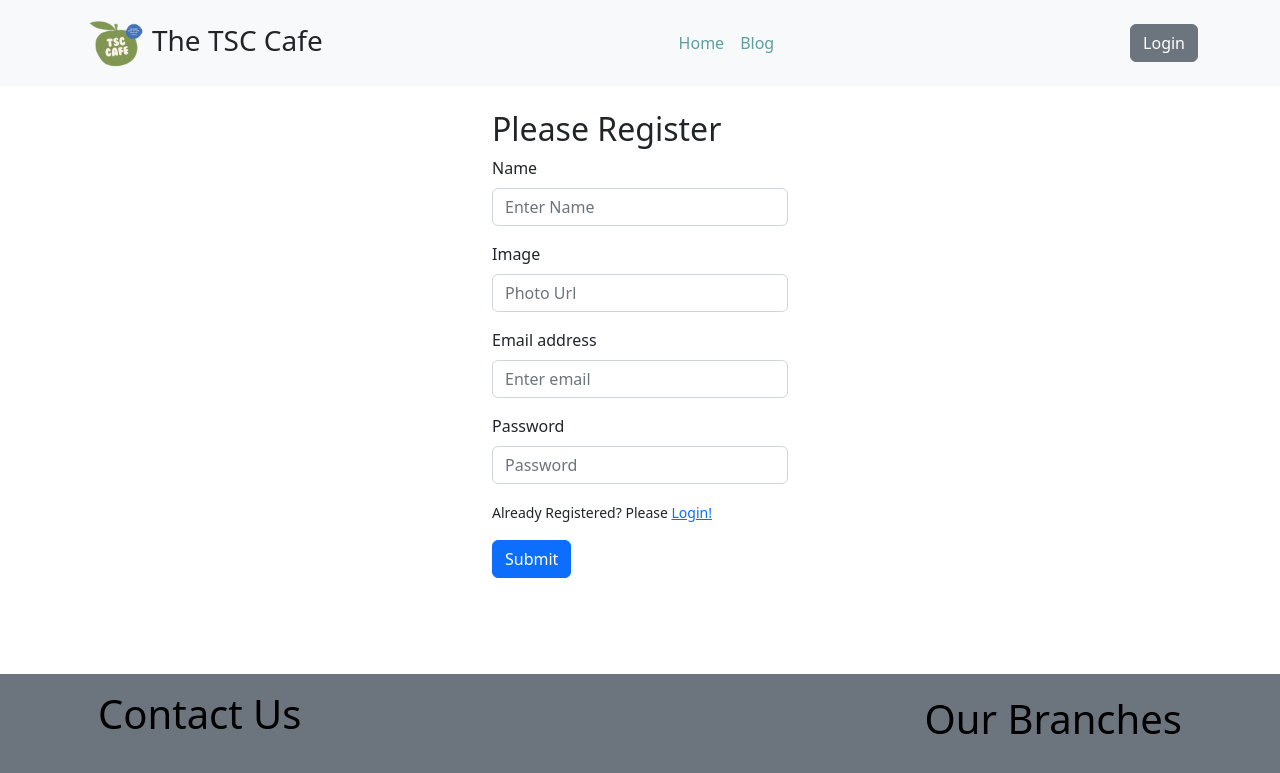
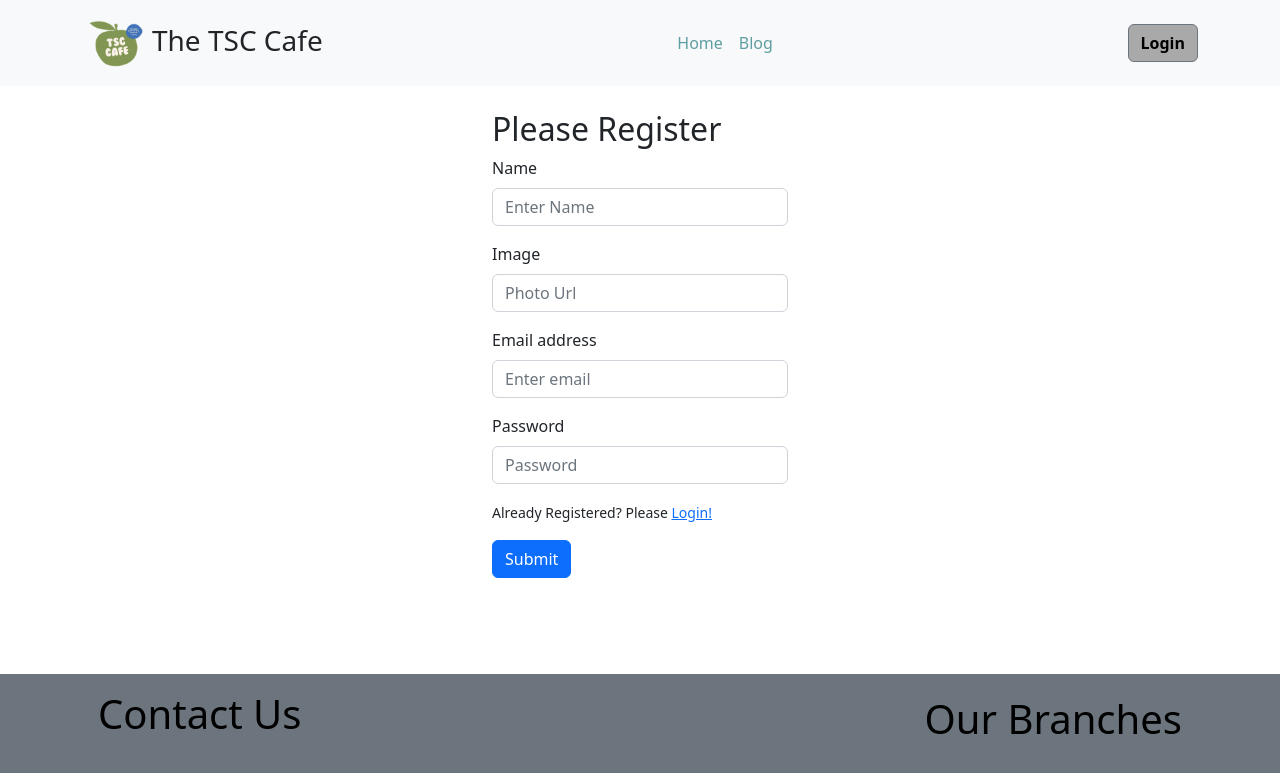
Before and after one commit to shawon012/tsc-cafe-client, a React (Vite) app: page /register in a window 1280 px wide. Shown: the top 773 px of the page. Built offline with nearby package versions, Linux system fonts and the light colour scheme; no server answers.

Commit message:
header section done

```diff
--- a/src/pages/Login/Register.jsx
+++ b/src/pages/Login/Register.jsx
@@ -31,14 +31,14 @@ const Register = () => {
           }
 
         console.log(displayName, photoURL, email, password)
-        createUser(email, password)
-            .then(result => {
-                const createdUser = result.user;
-                console.log(createdUser);
-            })
-            .catch(error => {
-                console.log(error);
-            })
+        createUser(email, password, photoURL, displayName)
+            // .then(result => {
+            //     const createdUser = result.user;
+            //     console.log(createdUser);
+            // })
+            // .catch(error => {
+            //     console.log(error);
+            // })
 
 
     }
--- a/src/pages/Shared/Header/Header.css
+++ b/src/pages/Shared/Header/Header.css
@@ -6,3 +6,14 @@
    text-decoration: none;
    color: cadetblue;
 }
+.textaa{
+   text-decoration: none;
+   color: black;
+   font-weight: 700;
+}
+.texta{
+  text-decoration: none;
+  background-color: darkgray;
+  color: black;
+
+}
--- a/src/pages/Shared/Header/Header.jsx
+++ b/src/pages/Shared/Header/Header.jsx
@@ -1,11 +1,17 @@
 import React, { useContext } from 'react';
-import { Button, Container, Nav, Navbar } from 'react-bootstrap';
+import { Button, Container, Nav, Navbar, OverlayTrigger, Tooltip } from 'react-bootstrap';
 import { Link, NavLink, useLocation } from 'react-router-dom';
 import { AuthContext } from '../../../provider/AuthProvider';
 import './Header.css'
 
 const Header = () => {
     const { user, logOut } = useContext(AuthContext);
+
+    const renderTooltip = (props) => (
+        <Tooltip id="user-name-tooltip" {...props}>
+            {user.displayName}
+        </Tooltip>
+    );
 
     const handleLogOut = () => {
         logOut()
@@ -24,7 +30,7 @@ const Header = () => {
                 </Nav>
                 <Nav>
                     <Nav.Link>
-                        <NavLink className= {location.pathname === '/' ? 'active-link' : 'text'} to="/" activeClassName="active-link">
+                        <NavLink className={location.pathname === '/' ? 'active-link' : 'text'} to="/" activeClassName="active-link">
                             Home
                         </NavLink>
                     </Nav.Link>
@@ -35,13 +41,32 @@ const Header = () => {
                     </Nav.Link>
                 </Nav>
                 <Nav>
-                    {user ?
+                    {user ? (
+                        <div className='d-flex'>
+                            <div className='me-3'>
+                                <OverlayTrigger
+                                    placement="bottom"
+                                    delay={{ show: 250, hide: 400 }}
+                                    overlay={renderTooltip}
+                                >
+                                    <img
+                                        src={user.photoURL} // replace with actual user's profile picture
+                                        alt="Profile Picture"
+                                        className="rounded-circle mr-2"
+                                        width="40"
+                                        height="40"
+                                    />
 
-                        <Button onClick={handleLogOut} variant="secondary">{user.email}</Button> :
-                        <Link to="/login">
-                            <Button variant="secondary">Login</Button>
-                        </Link>
-                    }
+                                </OverlayTrigger>
+                            </div>
+                            <div>
+                                <Button onClick={handleLogOut} variant="secondary" className='texta'> <Link className='textaa' >Logout</Link> </Button>
+                            </div>
+                        </div>
+
+                    ) : (
+                        <Button className='texta' variant="secondary"> <Link className='textaa' to="/login">Login</Link> </Button>
+                    )}
                 </Nav>
             </Container>
         </Navbar>
--- a/src/provider/AuthProvider.jsx
+++ b/src/provider/AuthProvider.jsx
@@ -1,6 +1,6 @@
 import React, { createContext, useEffect, useState } from 'react';
 import app from '../firebase/firebase.config';
-import { GithubAuthProvider, GoogleAuthProvider, createUserWithEmailAndPassword, getAuth, onAuthStateChanged, signInWithEmailAndPassword, signInWithPopup, signOut } from "firebase/auth";
+import { GithubAuthProvider, GoogleAuthProvider, createUserWithEmailAndPassword, getAuth, onAuthStateChanged, signInWithEmailAndPassword, signInWithPopup, signOut, updateProfile } from "firebase/auth";
 
 export const AuthContext = createContext(null);
 const auth = getAuth(app);
@@ -9,9 +9,22 @@ const providor = new GithubAuthProvider();
 const AuthProvider = ({ children }) => {
     const [user, setUser] = useState(null);
     const [loading, setLoading] = useState(true);
-    const createUser = (email, password) => {
+    const createUser = (email, password, photoURL, displayName) => {
         setLoading(true)
-        return createUserWithEmailAndPassword(auth, email, password);
+        createUserWithEmailAndPassword(auth, email, password)
+        .then((userCredential) => {
+            const user = userCredential.user;
+            updateProfile(user, { displayName: displayName, photoURL: photoURL })
+                .then(() => {
+                    // Profile data updated successfully
+                })
+                .catch((error) => {
+                    console.log(error.message);
+                });
+        })
+        .catch((error) => {
+        console.log(error.message);
+    });
     }
 const signIn = (email, password) => {
     setLoading(true)
```
Lines whose indentation alone changed are shown as unchanged.
